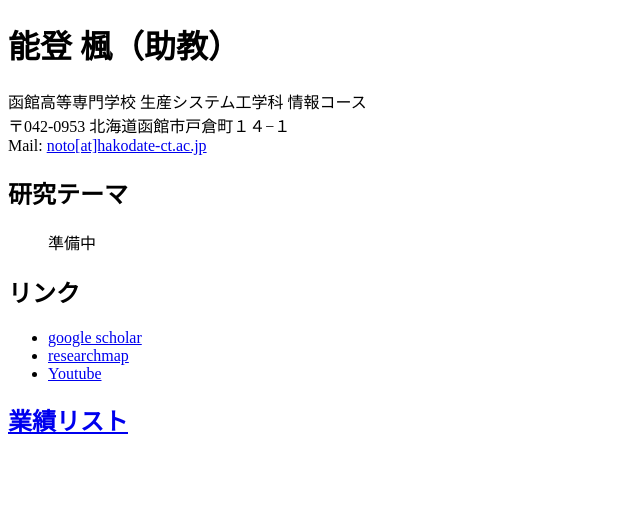
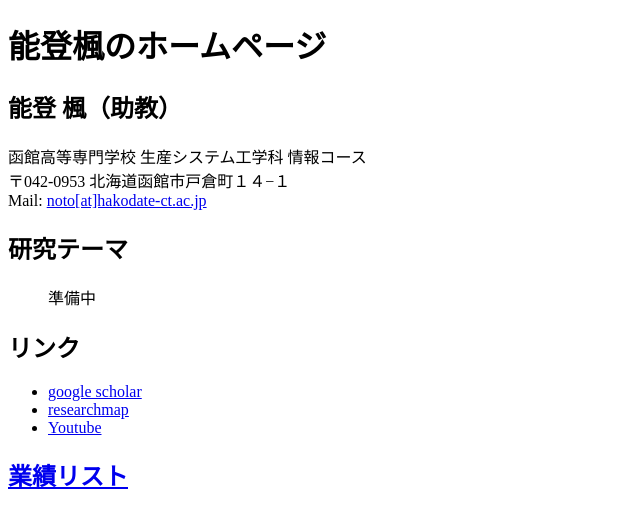
Before and after one commit to NotoKaede/noto, a plain HTML site: page index.html in a window 1280 px wide. Shown: the whole page, without its empty margins (0-640 px from the left). Drawn offline with Linux system fonts and the light colour scheme.

Commit message:
Update index.html

```diff
--- a/index.html
+++ b/index.html
@@ -5,7 +5,8 @@
 <title>能登楓のホームページ</title>
 </head>
 <body>
-<h1>能登 楓（助教）</h1>
+  <h1> 能登楓のホームページ</h1>
+<h2>能登 楓（助教）</h2>
 <p>函館高等専門学校 生産システム工学科 情報コース<br>
 〒042-0953 北海道函館市戸倉町１４−１<br>
 Mail: <a href="mailto:noto@hakodate-ct.ac.jp">noto[at]hakodate-ct.ac.jp</a></p>
```
